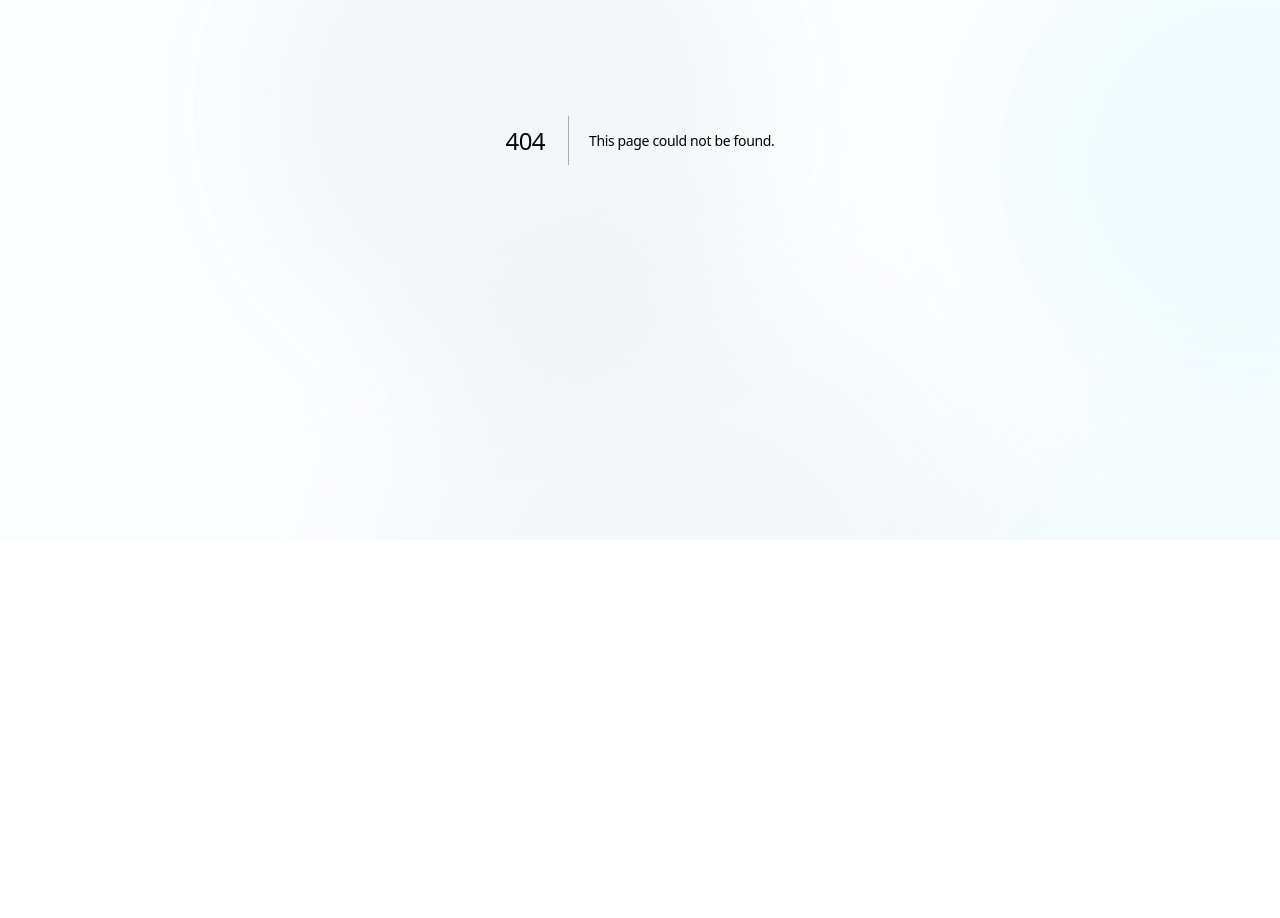
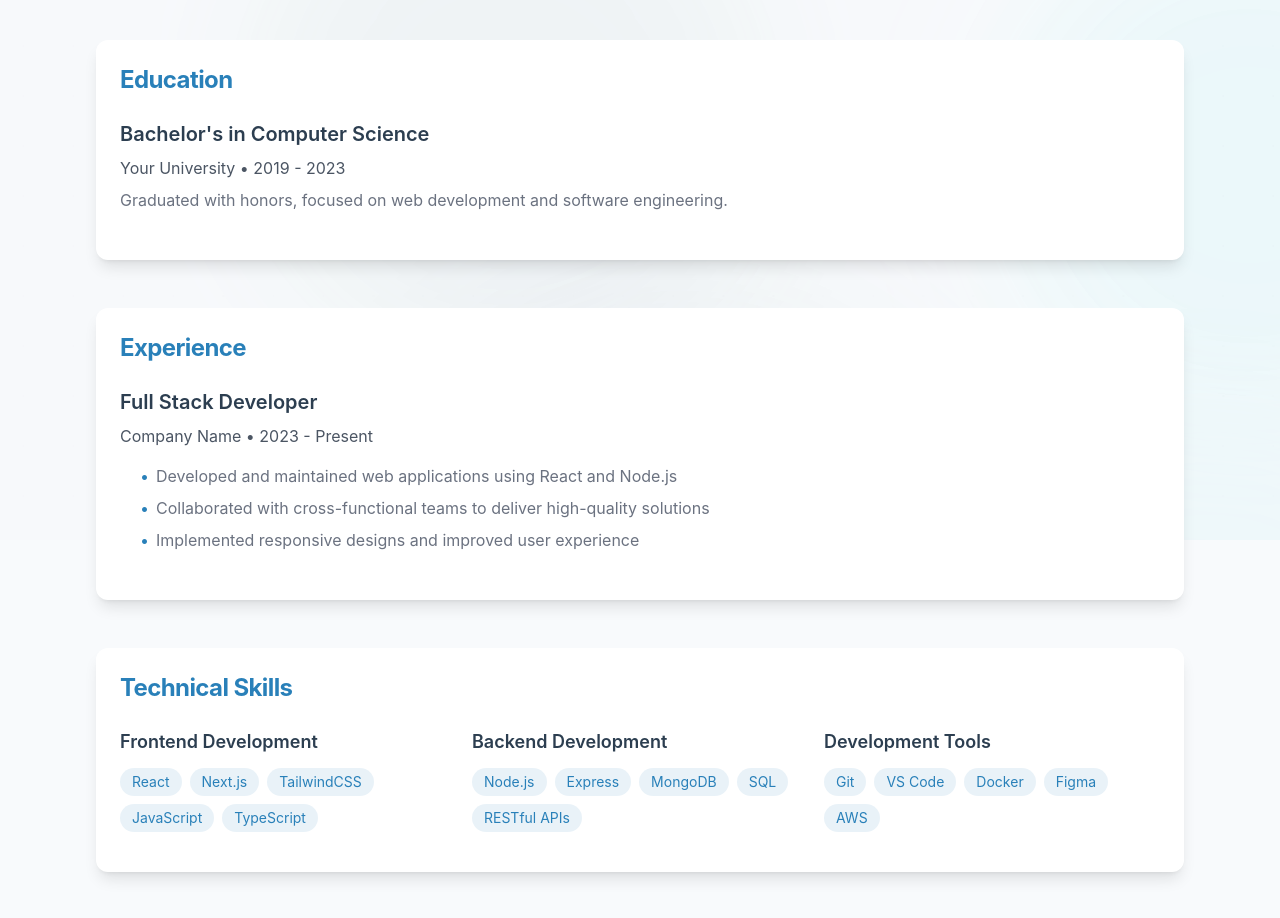
Before and after one commit to Seba-00/cv_website, a Next.js app: page /resume in a window 1280 px wide. Before the commit this address had no page. Shown: the part 260-1178 px from the top of the page. Before the commit the page ends 800 px from the top, so only its background shows below. Built offline with nearby package versions, Linux system fonts and the light colour scheme.

Commit message:
Initial commit with section files

```diff
--- a/app/page.js
+++ b/app/page.js
@@ -1,3 +1,5 @@
+
+
 // app/page.js
 'use client';
 import { useScrollAnimation } from './hooks/useScrollAnimation'
@@ -5,7 +7,7 @@ import { useTheme } from './context/ThemeContext'
 import Hero from './sections/Hero'
 import About from './sections/About'
 import Skills from './sections/Skills'
-import Projects from './sections/Projects'
+import Projects from './sections/Projectss'
 import Contact from './sections/Contact'
 
 export default function Home() {
--- a/app/projects/project2/page.jsx
+++ b/app/projects/project2/page.jsx
@@ -7,7 +7,6 @@ import { useTheme } from '../../context/ThemeContext';
 import { AnimatedBackground } from '../../components/AnimatedBackground';
 import { FaGithub, FaArrowLeft } from 'react-icons/fa';
 import { SiFlutter, SiFirebase, SiOpencv, SiPython, SiGooglecolab } from 'react-icons/si';
-import { TbBrandYoutube } from 'react-icons/tb';
 import { GiArtificialIntelligence } from 'react-icons/gi';
 
 const content = {
@@ -40,16 +39,15 @@ const content = {
       solutions: "Optimized model quantization for mobile devices and implemented adaptive lighting compensation algorithms. Used Firebase ML Kit for on-device processing to reduce latency."
     },
     images: [
-      "/images/geo-ar1.jpg",
-      "/images/geo-ar2.jpg",
-      "/images/geo-ar3.jpg",
-      "/images/geo-ar4.jpg",
-      "/images/geo-ui1.jpg",
-      "/images/geo-ui2.jpg"
+      "/images/geo1.png",
+      "/images/geo2.png",
+      "/images/geo3.png",
+      "/images/geo4.png",
+      "/images/geo5.png",
+      "/images/geo6.png"
     ],
     links: {
       github: "https://github.com/yourusername/geovision-app",
-      demo: "https://youtu.be/demo-video-id",
       back: "Back to Projects"
     }
   },
@@ -82,21 +80,19 @@ const content = {
       solutions: "تحسين نماذج الذكاء الاصطناعي للأجهزة المحمولة وتنفيذ خوارزميات ضبط إضاءة متكيفة. استخدام Firebase ML Kit للمعالجة على الجهاز"
     },
     images: [
-      "/images/geo-ar1.jpg",
-      "/images/geo-ar2.jpg",
-      "/images/geo-ar3.jpg",
-      "/images/geo-ar4.jpg",
-      "/images/geo-ui1.jpg",
-      "/images/geo-ui2.jpg"
+      "/images/geo1.png",
+      "/images/geo2.png",
+      "/images/geo3.png",
+      "/images/geo4.png",
+      "/images/geo5.png",
+      "/images/geo6.png"
     ],
     links: {
       github: "https://github.com/yourusername/geovision-app",
-      demo: "https://youtu.be/demo-video-id",
       back: "العودة إلى المشاريع"
     }
   }
 };
-
 
 export default function Project2() {
   const { language } = useTheme();
@@ -122,11 +118,11 @@ export default function Project2() {
   };
 
   return (
-    <div className="min-h-screen relative overflow-hidden bg-gradient-to-b from-purple-900/80 to-emerald-900/90">  {/* This is the background you want */}
+    <div className="min-h-screen relative overflow-hidden bg-gradient-to-b from-background to-background/50">
       <AnimatedBackground intensity="low" />
 
       <motion.div
-        className="relative z-10 max-w-7xl mx-auto px-4 sm:px-6 lg:px-8 py-12 sm:py-20"
+        className="relative z-10 max-w-6xl mx-auto px-4 sm:px-6 lg:px-8 py-20"
         variants={containerVariants}
         initial="hidden"
         animate="visible"
@@ -136,7 +132,7 @@ export default function Project2() {
           <div className="flex-1">
             <Link href="/#projects" scroll={false}>
               <motion.div
-                className="inline-flex items-center gap-2 px-4 py-3 rounded-xl bg-white/10 hover:bg-white/20 transition-colors text-white mb-8"
+                className="inline-flex items-center gap-2 px-4 py-3 rounded-xl bg-background/80 hover:bg-border/20 transition-colors text-text-secondary mb-8 border border-border/20"
                 whileHover={{ x: isRTL ? 8 : -8 }}
               >
                 <FaArrowLeft className={`${isRTL ? 'ml-2 rotate-180' : 'mr-2'}`} />
@@ -145,51 +141,48 @@ export default function Project2() {
             </Link>
 
             <motion.h1
-              className="text-4xl md:text-6xl font-bold mb-4 bg-gradient-to-r from-green-400 to-blue-400 bg-clip-text text-transparent"
+              className="text-4xl md:text-5xl font-bold mb-4 bg-gradient-to-r from-primary to-secondary bg-clip-text text-transparent"
               variants={itemVariants}
             >
               {currentContent.title}
             </motion.h1>
 
             <motion.p
-              className="text-xl text-white/80 mb-8"
+              className="text-lg text-text-secondary/90 mb-6"
               variants={itemVariants}
             >
               {currentContent.description}
             </motion.p>
-          </div>
 
-          <motion.div
-            className="flex gap-4 items-start"
-            variants={itemVariants}
-          >
             <motion.a
               href={currentContent.links.github}
               target="_blank"
               rel="noopener noreferrer"
-              className="inline-flex items-center gap-3 px-6 py-3 rounded-xl bg-white/10 hover:bg-white/20 transition-colors text-white group"
+              className="inline-flex items-center gap-3 px-6 py-3 rounded-xl bg-border/10 hover:bg-border/20 transition-colors text-text-primary group"
               whileHover={{ scale: 1.05 }}
             >
-              <FaGithub className="w-6 h-6 group-hover:text-green-400 transition-colors" />
-              <span className="text-lg font-medium">GitHub</span>
+              <FaGithub className="w-6 h-6 group-hover:text-primary transition-colors" />
+              <span className="text-lg font-medium">
+                {isRTL ? 'عرض على GitHub' : 'View on GitHub'}
+              </span>
             </motion.a>
-          </motion.div>
+          </div>
         </div>
 
         {/* Overview Section */}
         <motion.div
-          className="bg-white/10 p-8 rounded-2xl backdrop-blur-lg border border-white/20 mb-16"
+          className="bg-background/80 p-8 rounded-2xl backdrop-blur-lg border border-border/20 mb-16"
           variants={itemVariants}
         >
-          <h2 className="text-3xl font-bold mb-6 text-transparent bg-gradient-to-r from-green-400 to-blue-400 bg-clip-text">
+          <h2 className="text-3xl font-bold mb-6 bg-gradient-to-r from-primary to-secondary bg-clip-text text-transparent">
             {isRTL ? 'نظرة عامة' : 'Project Overview'}
           </h2>
-          <p className="text-xl leading-relaxed text-white/90">
+          <p className="text-lg leading-relaxed text-text-secondary/90">
             {currentContent.overview}
           </p>
         </motion.div>
 
-        {/* Image Gallery */}
+        {/* Image Grid */}
         <motion.div
           className="grid grid-cols-1 md:grid-cols-2 lg:grid-cols-3 gap-6 mb-16"
           variants={containerVariants}
@@ -197,7 +190,7 @@ export default function Project2() {
           {currentContent.images.map((image, index) => (
             <motion.div
               key={index}
-              className="relative aspect-[9/16] rounded-2xl overflow-hidden border-2 border-white/20 hover:border-green-400/30 transition-all group"
+              className="relative aspect-[9/16] rounded-xl overflow-hidden border border-border/20 group"
               variants={itemVariants}
               whileHover={{ scale: 1.03 }}
             >
@@ -208,7 +201,7 @@ export default function Project2() {
                 className="object-cover group-hover:scale-105 transition-transform"
                 quality={100}
               />
-              <div className="absolute inset-0 bg-gradient-to-t from-black/60 to-transparent" />
+              <div className="absolute inset-0 bg-gradient-to-t from-background/60 to-transparent" />
             </motion.div>
           ))}
         </motion.div>
@@ -217,22 +210,22 @@ export default function Project2() {
         <div className="grid lg:grid-cols-2 gap-8 mb-16">
           {/* Features Section */}
           <motion.div
-            className="bg-white/10 p-8 rounded-2xl backdrop-blur-lg border border-white/20"
+            className="bg-background/80 p-8 rounded-2xl backdrop-blur-lg border border-border/20"
             variants={itemVariants}
           >
-            <h2 className="text-3xl font-bold mb-6 text-transparent bg-gradient-to-r from-blue-400 to-green-400 bg-clip-text">
+            <h2 className="text-3xl font-bold mb-6 bg-gradient-to-r from-secondary to-primary bg-clip-text text-transparent">
               {isRTL ? 'المميزات الرئيسية' : 'Key Features'}
             </h2>
             <div className="grid gap-4">
               {currentContent.features.map((feature, index) => (
                 <div
                   key={index}
-                  className="flex items-start gap-4 p-4 bg-white/5 rounded-xl hover:bg-white/10 transition-colors"
+                  className="flex items-start gap-4 p-4 bg-background/50 rounded-xl hover:bg-border/10 transition-colors"
                 >
-                  <div className="w-8 h-8 rounded-full bg-green-400/10 flex items-center justify-center">
-                    <div className="w-2 h-2 rounded-full bg-green-400 animate-pulse" />
+                  <div className="w-8 h-8 rounded-full bg-primary/10 flex items-center justify-center">
+                    <div className="w-2 h-2 rounded-full bg-primary animate-pulse" />
                   </div>
-                  <p className="text-white/90 flex-1 text-lg">{feature}</p>
+                  <p className="text-text-secondary/90 flex-1 text-lg">{feature}</p>
                 </div>
               ))}
             </div>
@@ -240,21 +233,45 @@ export default function Project2() {
 
           {/* Technical Section */}
           <motion.div
-            className="bg-white/10 p-8 rounded-2xl backdrop-blur-lg border border-white/20"
+            className="bg-background/80 p-8 rounded-2xl backdrop-blur-lg border border-border/20"
             variants={itemVariants}
           >
-            <h2 className="text-3xl font-bold mb-6 text-transparent bg-gradient-to-r from-blue-400 to-green-400 bg-clip-text">
-              {isRTL ? 'التنفيذ التقني' : 'Technical Implementation'}
+            <h2 className="text-3xl font-bold mb-6 bg-gradient-to-r from-primary to-secondary bg-clip-text text-transparent">
+              {currentContent.technical.title}
             </h2>
-            <p className="text-xl text-white/90 mb-6">{currentContent.technical.challenges}</p>
-            <p className="text-xl text-white/90 mb-6">{currentContent.technical.solutions}</p>
-            <div className="flex gap-4 items-center">
-              {currentContent.technical.stack.map((tech, index) => (
-                <div key={index} className="flex items-center gap-2 text-white">
-                  <tech.icon className="w-8 h-8" />
-                  <span className="text-lg">{tech.name}</span>
+
+            <div className="space-y-8">
+              <div>
+                <h3 className="text-xl font-semibold mb-4 text-text-primary">
+                  {isRTL ? 'المكدس التقني' : 'Technology Stack'}
+                </h3>
+                <div className="flex flex-wrap gap-3">
+                  {currentContent.technical.stack.map((tech, index) => (
+                    <motion.div
+                      key={index}
+                      className="flex items-center gap-2 px-4 py-2 rounded-lg bg-background/50 hover:bg-border/10 transition-colors text-text-primary"
+                      whileHover={{ scale: 1.05 }}
+                    >
+                      <tech.icon className="w-5 h-5 text-primary" />
+                      <span>{tech.name}</span>
+                    </motion.div>
+                  ))}
                 </div>
-              ))}
+              </div>
+
+              <div>
+                <h3 className="text-xl font-semibold mb-4 text-text-primary">
+                  {isRTL ? 'التحديات والحلول' : 'Challenges & Solutions'}
+                </h3>
+                <div className="space-y-4">
+                  <p className="p-4 bg-background/50 rounded-xl text-text-secondary/90">
+                    {currentContent.technical.challenges}
+                  </p>
+                  <p className="p-4 bg-secondary/10 rounded-xl text-secondary border border-secondary/20">
+                    {currentContent.technical.solutions}
+                  </p>
+                </div>
+              </div>
             </div>
           </motion.div>
         </div>
--- /dev/null
+++ b/app/resume/page.jsx
@@ -0,0 +1,243 @@
+'use client';
+
+import React from 'react';
+import { motion } from 'framer-motion';
+import { FiDownload, FiArrowLeft } from 'react-icons/fi';
+import { useTheme } from '../context/ThemeContext';
+import Link from 'next/link';
+import { useRouter } from 'next/navigation';
+
+const Resume = () => {
+  const { language } = useTheme();
+  const router = useRouter();
+  const isRTL = language === 'AR';
+
+  const content = {
+    EN: {
+      title: "Resume",
+      subtitle: "My Professional Journey",
+      download: "Download CV",
+      sections: {
+        education: {
+          title: "Education",
+          items: [
+            {
+              degree: "Bachelor's in Computer Science",
+              school: "Your University",
+              date: "2019 - 2023",
+              description: "Graduated with honors, focused on web development and software engineering."
+            }
+          ]
+        },
+        experience: {
+          title: "Experience",
+          items: [
+            {
+              position: "Full Stack Developer",
+              company: "Company Name",
+              date: "2023 - Present",
+              points: [
+                "Developed and maintained web applications using React and Node.js",
+                "Collaborated with cross-functional teams to deliver high-quality solutions",
+                "Implemented responsive designs and improved user experience"
+              ]
+            }
+          ]
+        },
+        skills: {
+          title: "Technical Skills",
+          categories: [
+            {
+              name: "Frontend Development",
+              skills: ["React", "Next.js", "TailwindCSS", "JavaScript", "TypeScript"]
+            },
+            {
+              name: "Backend Development",
+              skills: ["Node.js", "Express", "MongoDB", "SQL", "RESTful APIs"]
+            },
+            {
+              name: "Development Tools",
+              skills: ["Git", "VS Code", "Docker", "Figma", "AWS"]
+            }
+          ]
+        }
+      }
+    },
+    AR: {
+      title: "السيرة الذاتية",
+      subtitle: "رحلتي المهنية",
+      download: "تحميل السيرة الذاتية",
+      sections: {
+        education: {
+          title: "التعليم",
+          items: [
+            {
+              degree: "بكالوريوس في علوم الحاسوب",
+              school: "اسم الجامعة",
+              date: "2019 - 2023",
+              description: "تخرجت بمرتبة الشرف، مع التركيز على تطوير الويب وهندسة البرمجيات."
+            }
+          ]
+        },
+        experience: {
+          title: "الخبرة العملية",
+          items: [
+            {
+              position: "مطور ويب شامل",
+              company: "اسم الشركة",
+              date: "2023 - الحالي",
+              points: [
+                "تطوير وصيانة تطبيقات الويب باستخدام React و Node.js",
+                "التعاون مع فرق متعددة التخصصات لتقديم حلول عالية الجودة",
+                "تنفيذ تصاميم متجاوبة وتحسين تجربة المستخدم"
+              ]
+            }
+          ]
+        },
+        skills: {
+          title: "المهارات التقنية",
+          categories: [
+            {
+              name: "تطوير الواجهة الأمامية",
+              skills: ["React", "Next.js", "TailwindCSS", "JavaScript", "TypeScript"]
+            },
+            {
+              name: "تطوير الخلفية",
+              skills: ["Node.js", "Express", "MongoDB", "SQL", "RESTful APIs"]
+            },
+            {
+              name: "أدوات التطوير",
+              skills: ["Git", "VS Code", "Docker", "Figma", "AWS"]
+            }
+          ]
+        }
+      }
+    }
+  };
+
+  const currentContent = content[language];
+
+  return (
+    <section
+      id="resume"
+      className={`min-h-screen py-20 ${isRTL ? 'rtl' : 'ltr'}`}
+    >
+      <div className="max-w-6xl mx-auto px-4 sm:px-6 lg:px-8">
+        {/* Back Button */}
+        <div className="mb-8">
+          <motion.button
+            onClick={() => router.back()}
+            whileHover={{ scale: 1.05 }}
+            whileTap={{ scale: 0.95 }}
+            className="flex items-center gap-2 text-text-secondary hover:text-primary"
+          >
+            <FiArrowLeft className="w-5 h-5" />
+            <span>{isRTL ? 'العودة' : 'Go Back'}</span>
+          </motion.button>
+        </div>
+
+        {/* Header with Download Button */}
+        <div className="text-center mb-16">
+          <h2 className="text-3xl font-bold mb-4 bg-gradient-to-r from-primary to-secondary bg-clip-text text-transparent">
+            {currentContent.title}
+          </h2>
+
+          <motion.a
+            href="/cv-seba-salamah.pdf"
+            download="Seba-Salamah-Resume.pdf"
+            className="inline-flex items-center gap-2 px-6 py-3 rounded-full bg-primary text-white hover:bg-primary/90 transition-all duration-300"
+            whileHover={{ scale: 1.05 }}
+            whileTap={{ scale: 0.95 }}
+          >
+            <FiDownload className="w-5 h-5" />
+            <span>{currentContent.download}</span>
+          </motion.a>
+        </div>
+
+        {/* Resume Cards */}
+        <div className="space-y-12">
+          {/* Education Card */}
+          <motion.div
+            initial={{ opacity: 0, y: 20 }}
+            animate={{ opacity: 1, y: 0 }}
+            className="bg-white dark:bg-gray-800 p-6 rounded-xl shadow-lg"
+          >
+            <h3 className="text-2xl font-bold mb-6 text-primary">
+              {currentContent.sections.education.title}
+            </h3>
+            {currentContent.sections.education.items.map((item, index) => (
+              <div key={index} className="mb-6">
+                <h4 className="text-xl font-semibold">{item.degree}</h4>
+                <p className="text-gray-600 dark:text-gray-300 mt-2">
+                  {item.school} • {item.date}
+                </p>
+                <p className="mt-2 text-gray-500 dark:text-gray-400">
+                  {item.description}
+                </p>
+              </div>
+            ))}
+          </motion.div>
+
+          {/* Experience Card */}
+          <motion.div
+            initial={{ opacity: 0, y: 20 }}
+            animate={{ opacity: 1, y: 0 }}
+            className="bg-white dark:bg-gray-800 p-6 rounded-xl shadow-lg"
+          >
+            <h3 className="text-2xl font-bold mb-6 text-primary">
+              {currentContent.sections.experience.title}
+            </h3>
+            {currentContent.sections.experience.items.map((item, index) => (
+              <div key={index} className="mb-6">
+                <h4 className="text-xl font-semibold">{item.position}</h4>
+                <p className="text-gray-600 dark:text-gray-300 mt-2">
+                  {item.company} • {item.date}
+                </p>
+                <ul className="mt-4 space-y-2 pl-5">
+                  {item.points.map((point, idx) => (
+                    <li
+                      key={idx}
+                      className="relative pl-4 text-gray-500 dark:text-gray-400 before:content-['•'] before:absolute before:left-0 before:text-primary"
+                    >
+                      {point}
+                    </li>
+                  ))}
+                </ul>
+              </div>
+            ))}
+          </motion.div>
+
+          {/* Skills Card */}
+          <motion.div
+            initial={{ opacity: 0, y: 20 }}
+            animate={{ opacity: 1, y: 0 }}
+            className="bg-white dark:bg-gray-800 p-6 rounded-xl shadow-lg"
+          >
+            <h3 className="text-2xl font-bold mb-6 text-primary">
+              {currentContent.sections.skills.title}
+            </h3>
+            <div className="grid grid-cols-1 md:grid-cols-3 gap-4">
+              {currentContent.sections.skills.categories.map((category, index) => (
+                <div key={index} className="mb-4">
+                  <h4 className="text-lg font-semibold mb-3">{category.name}</h4>
+                  <div className="flex flex-wrap gap-2">
+                    {category.skills.map((skill, idx) => (
+                      <span
+                        key={idx}
+                        className="px-3 py-1 rounded-full bg-primary/10 text-primary text-sm"
+                      >
+                        {skill}
+                      </span>
+                    ))}
+                  </div>
+                </div>
+              ))}
+            </div>
+          </motion.div>
+        </div>
+      </div>
+    </section>
+  );
+};
+
+export default Resume;
--- a/app/sections/Projects.jsx
+++ b/app/sections/Projectss.jsx
@@ -4,7 +4,7 @@ import { useRef } from 'react';
 import Image from 'next/image';
 import Link from 'next/link';
 import { motion, useInView } from 'framer-motion';
-import { useTheme } from '../../app/context/ThemeContext';
+import { useTheme } from '../context/ThemeContext';
 import { FaGithub, FaInfoCircle } from 'react-icons/fa';
 import { AnimatedBackground } from '../components/AnimatedBackground';
 
@@ -158,8 +158,7 @@ export default function Projects() {
   const isRTL = language === "AR";
 
   return (
-    <section
-      className="relative min-h-screen py-20"
+    <section id="projects" className="relative min-h-screen py-20"
       dir={isRTL ? 'rtl' : 'ltr'}
     >
       <AnimatedBackground />
--- a/app/styles/globals.css
+++ b/app/styles/globals.css
@@ -6,14 +6,14 @@
 @layer base {
   :root {
 
-    /* Calm Blues Theme */
---color-primary: 96 125 139;    /* Muted Blue #607D8B (Headline 1) */
---color-secondary: 38 198 218;  /* Light Teal #26C6DA (Headline 2) */
---color-background: 240 248 255; /* Light Blue #F0F8FF */
---color-foreground: 50 50 50;   /* Charcoal Gray #323232 (Main Text) */
---color-muted: 120 120 120;     /* Soft Gray #787878 (Subtle Text) */
---color-border: 200 200 200;    /* Light Gray #C8C8C8 */
---gradient-highlight: linear-gradient(135deg, #607D8B 0%, #26C6DA 100%);
+/* Modern Serene Light Theme */
+--color-primary: 41 128 185;     /* Ocean Blue #2980b9 */
+--color-secondary: 52 152 219;   /* Clear Blue #3498db */
+--color-background: 248 250 252; /* Crisp White #f8fafc */
+--color-foreground: 44 62 80;    /* Deep Slate #2c3e50 */
+--color-muted: 149 165 166;      /* Subtle Gray #95a5a6 */
+--color-border: 223 230 233;     /* Soft Border #dfe6e9 */
+--gradient-highlight: linear-gradient(135deg, #2980b9 0%, #3498db 100%);
 
 
 
```
Also changed, not shown: next.config.mjs (+7 -1 lines).
